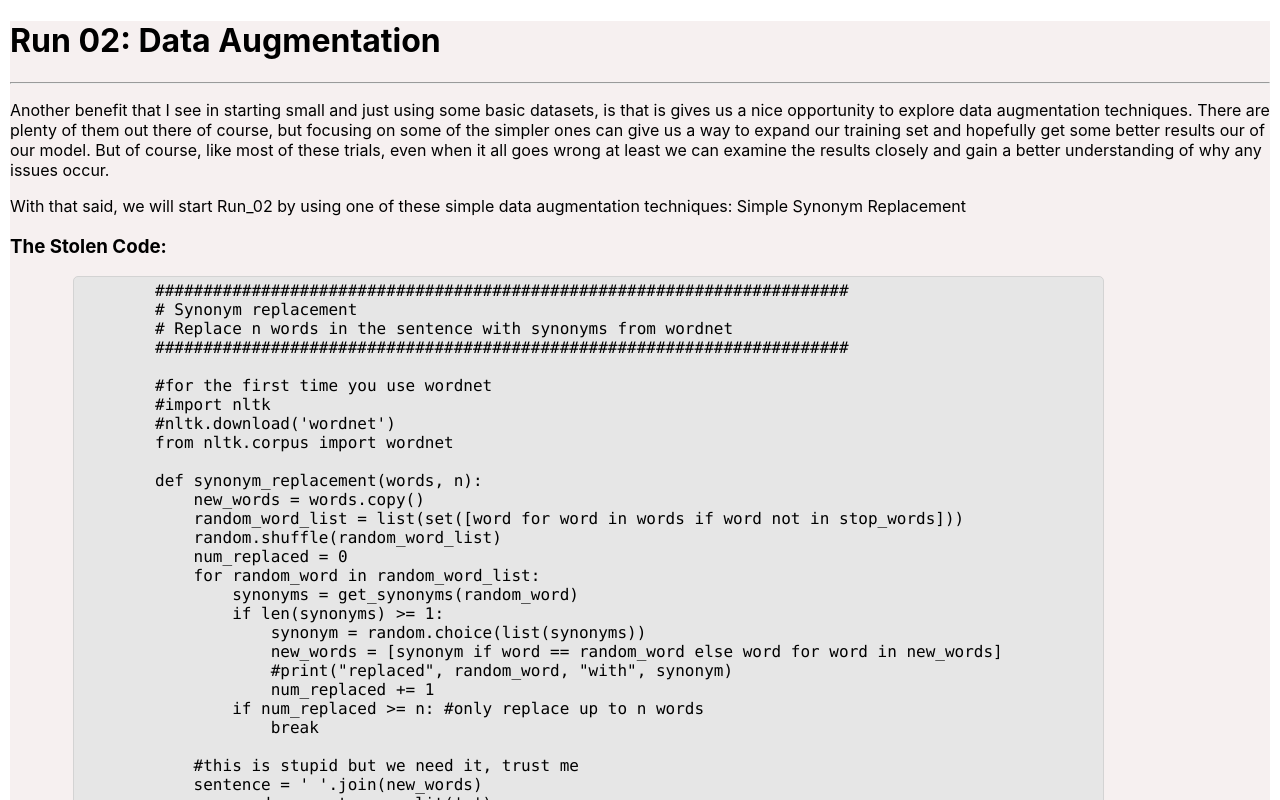
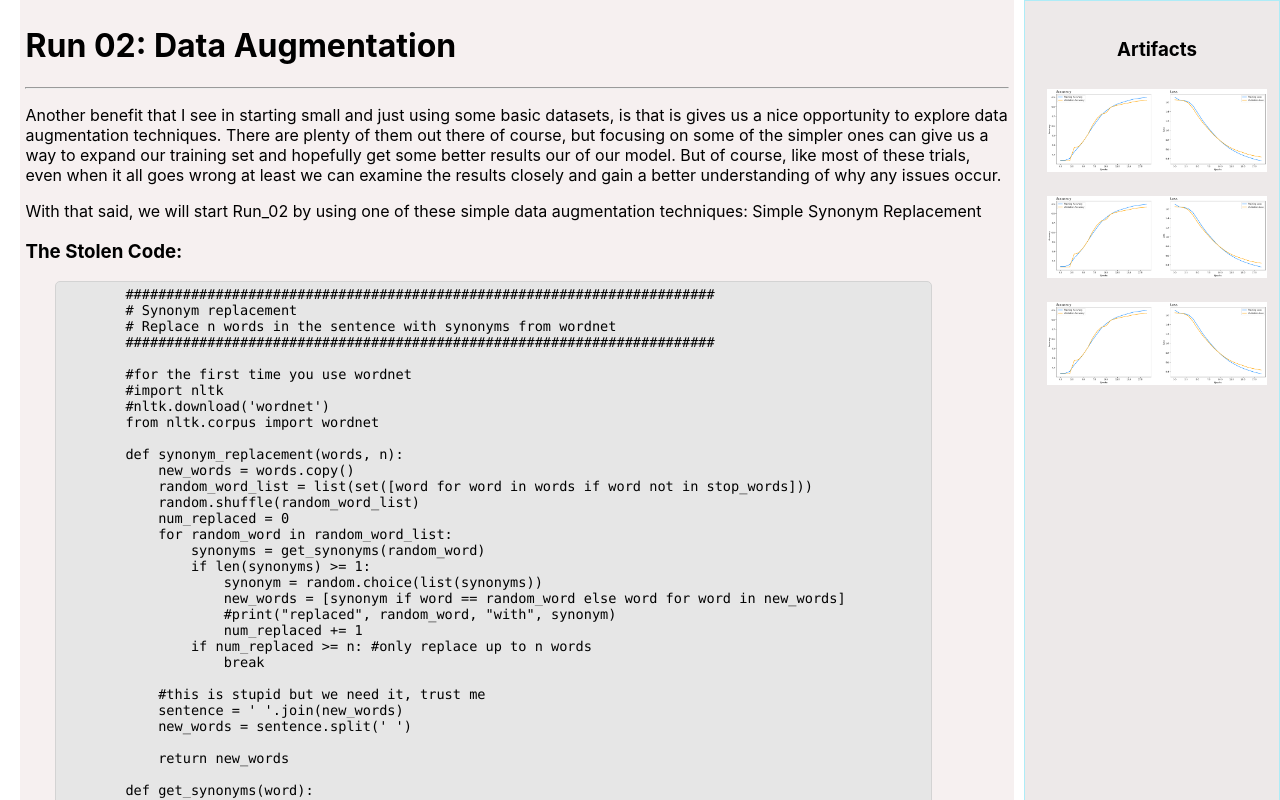
Before and after one commit to r4z4/azure-static, a React (Create React App) app: page /articles/Run_02 in a window 1280 px wide. Shown: the top 800 px of the page. Built offline with nearby package versions, Linux system fonts and the light colour scheme.

Commit message:
side panel image display

```diff
--- a/src/App.css
+++ b/src/App.css
@@ -61,7 +61,7 @@ html, body {
 *****ARTICLES*****
 ******************/
 .article-container {
-  background-color: lightgrey;
+  background-color: rgb(237, 233, 233);
   width: 300px;
   border: 15px solid rgb(108, 132, 160);
   padding: 50px;
@@ -123,8 +123,9 @@ html, body {
 
 pre {
   font-family: Consolas, "Andale Mono WT", "Andale Mono", "Lucida Console", "Lucida Sans Typewriter", Monaco, "Courier New", Courier, monospace;
+  font-size:85%;
   width: min-content;
-  margin-left: 5%;
+  margin-left: 3%;
   tab-size: 4;
   padding: 4px;
   border: 0.5px solid #d3d3d3;
@@ -135,3 +136,52 @@ pre {
 code {
   background-color: #E6E6E6;
 }
+
+/*******************
+**** Side Panel ****
+*******************/
+
+aside {
+  border: 1px solid rgb(174, 236, 247);
+  word-wrap: break-word;
+  display: block;
+}
+
+.side-panel-aside {
+  text-align: center;
+  background-color:rgb(237, 233, 233);
+  right: 0;
+  padding: 0 10px 0 20px;
+  top: 0px;
+  bottom: 0px;
+  position: relative;
+}
+
+.side-panel-container {
+  height: 100vh;
+  display: block;
+}
+
+.side-panel-image {
+  width: 100%;
+}
+
+.side-panel-list {
+  padding: 2px;
+}
+
+.grid-container {
+  display: grid;
+  grid-template-columns: 80% 20%;
+}
+
+.flex-container {
+  display: flex;
+}
+
+.mapped-image {
+  display: inline-block;
+  padding: 10px 0;
+  max-width:100%;
+  max-height:100%;
+}
--- /dev/null
+++ b/src/assets/declaration.d.ts
@@ -0,0 +1 @@
+declare module '*.svg'
--- a/src/components/MdArticle.tsx
+++ b/src/components/MdArticle.tsx
@@ -1,10 +1,13 @@
 import React from 'react'
 import ReactMarkdown from 'react-markdown'
+import SidePanelImageDisplay from './SidePanelImageDisplay'
 import style from './markdown-styles.module.css';
 
 interface MdArticleProps {
     title: string;
 }
+
+const imagePaths = ['../assets/folder_closed.svg', '../assets/folder_open.svg', '../assets/article_images/run_01.png']
 
 function MdArticle({ title }: MdArticleProps) {
     const mdPath = require(`../articles/${title}.md`)
@@ -19,8 +22,13 @@ function MdArticle({ title }: MdArticleProps) {
     }, [mdPath])
 
     return (
-      <div className="content">
-        <ReactMarkdown className={style.reactMarkDown} children={terms} />
+      <div className="grid-container">
+        <div>
+          <ReactMarkdown className={style.reactMarkDown} children={terms} />
+        </div>
+        <div className='flex-container'>
+          <SidePanelImageDisplay imagePaths={imagePaths} />
+        </div>
       </div>
     )
   }
--- /dev/null
+++ b/src/components/SidePanelImageDisplay.tsx
@@ -0,0 +1,39 @@
+import React from 'react'
+import Run01 from '../assets/article_images/run_01.png'
+
+export interface SidePanelImageDisplayProps {
+    imagePaths: string[];
+}
+
+// Create map eventually
+const getImage = (path: string) => {
+  if (path === '../assets/folder_closed.svg') {
+    return Run01
+  }
+  if (path === '../assets/folder_open.svg') {
+    return Run01
+  }
+  if (path === '../assets/article_images/run_01.png') {
+    return Run01
+  }
+}
+
+function SidePanelImageDisplay({ imagePaths }: SidePanelImageDisplayProps) {
+
+  return (
+    <aside className='side-panel-aside'>
+      <div className='side-panel-container'>
+        <ul className='side-panel-list'>
+          <h3>Artifacts</h3>
+          {imagePaths.map((path: string) => (
+            <div className='mapped-image'>
+              <img className={'side-panel-image'} src={getImage(path)} alt={path} />
+            </div>
+          ))}
+        </ul>
+      </div>
+    </aside>
+  );
+}
+
+export default SidePanelImageDisplay;
--- a/src/components/markdown-styles.module.css
+++ b/src/components/markdown-styles.module.css
@@ -1,6 +1,8 @@
 .reactMarkDown {
   background-color: #f6f0f0;
-  margin: 10px;
+  margin-left: 2%;
+  width: 96%;
+  padding: 5px;
 }
 
 .reactMarkDown ul {
```
Also changed, not shown: src/articles/Run_01.md (+97 -136 lines).
